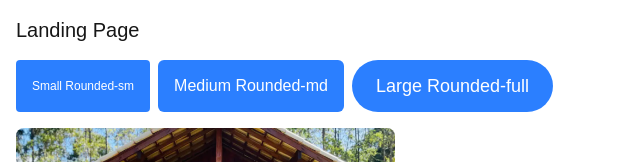
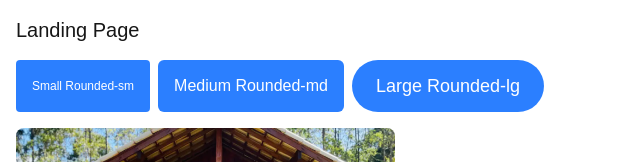
Before and after one commit to Swiss-hub/alx-project-0x00-setup, a Next.js app in the folder alx-project-0x00/: page /landing in a window 1280 px wide. Shown: the top 162 px of the page, without its empty margins (0-640 px from the left). Built offline with nearby package versions, Linux system fonts and the light colour scheme.

Commit message:
Advanced Task

```diff
--- a/alx-project-0x00/pages/landing.tsx
+++ b/alx-project-0x00/pages/landing.tsx
@@ -10,7 +10,7 @@ const Landing: React.FC =  () => {
         <div className="flex gap-2">
           <Button title="Small Rounded-sm" className="text-xs py-1 px-2 rounded-sm" />
           <Button title="Medium Rounded-md" className="text-base py-2 px-4 rounded-md" />
-          <Button title="Large Rounded-full" className="text-lg py-3 px-6 rounded-full" />
+          <Button title="Large Rounded-lg" className="text-lg py-3 px-6 rounded-full" />
         </div>
       </div>
       <Card />
```
